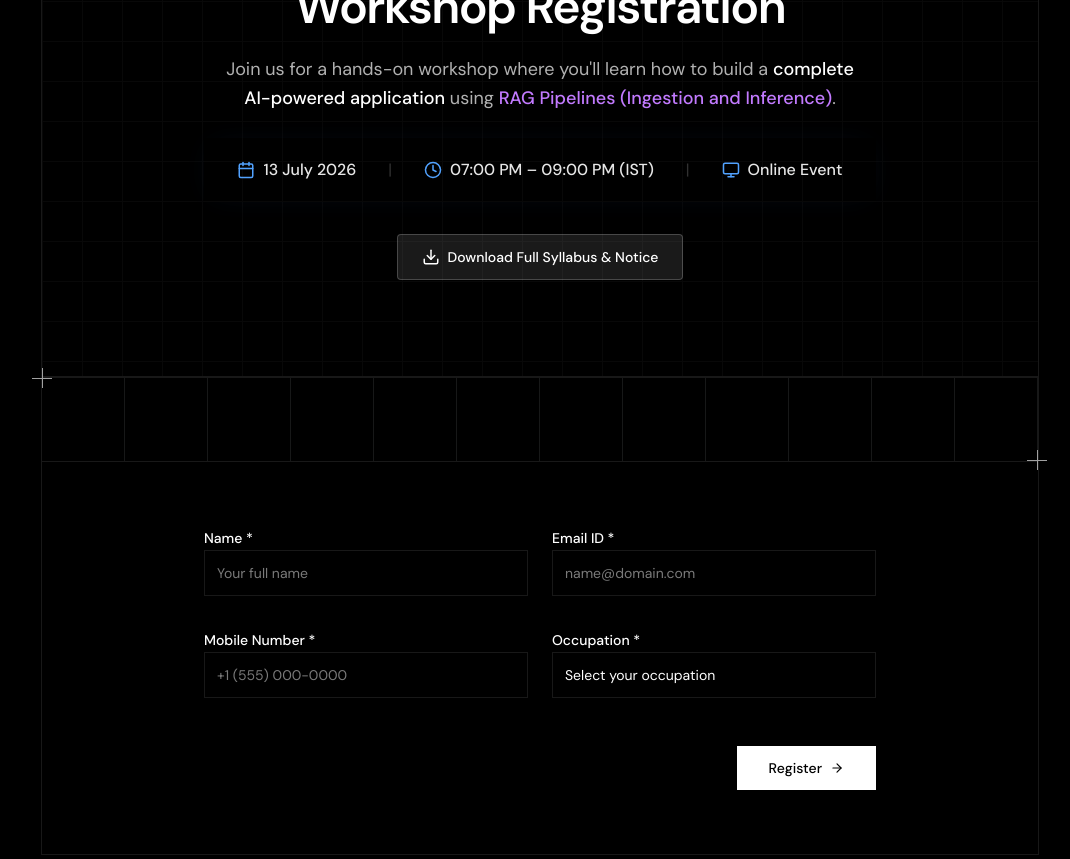
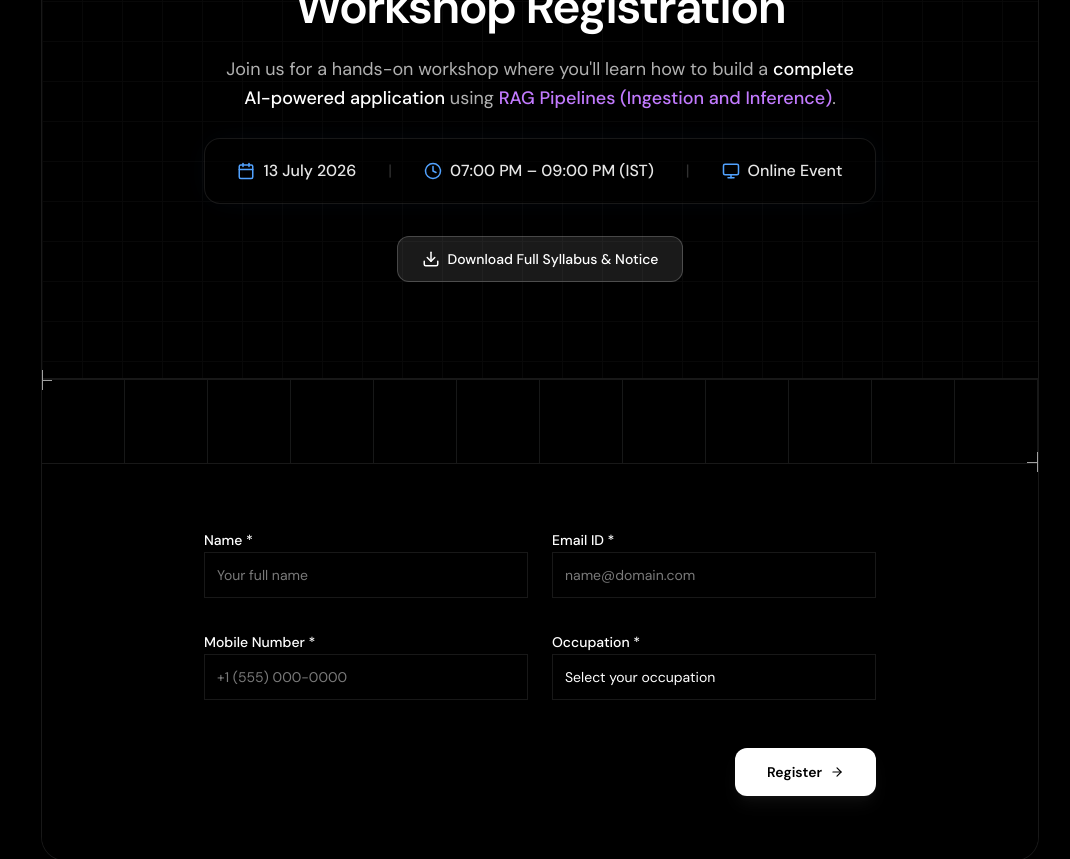
Before and after one commit to Mariganesh-S/creozen-portfolio-revamp, a React (Vite) app: page /workshop-form in a window 1280 px wide. Shown: the part 340-1199 px from the top of the page, without its empty margins (100-1170 px from the left). Built offline with nearby package versions, Linux system fonts and the light colour scheme; no server answers.

Commit message:
revamp the workshopform UI

```diff
--- a/src/pages/WorkshopForm.jsx
+++ b/src/pages/WorkshopForm.jsx
@@ -91,7 +91,18 @@ export const WorkshopForm = () => {
     }
 
     return (
-        <section className="animate-in fade-in duration-700 bg-(--bg-primary) max-w-(--content-max-width) mx-auto my-12 md:my-20 border border-(--guide-color)">
+            <section
+    className="
+        animate-in fade-in duration-700
+        bg-(--bg-primary)
+        max-w-(--content-max-width)
+        mx-auto
+        my-12 md:my-20
+        border border-(--guide-color)
+        rounded-3xl
+        overflow-hidden
+    "
+>
 
             <SEO
                 title="Workshop Registration | Creozen"
@@ -101,7 +112,17 @@ export const WorkshopForm = () => {
             />
 
             {/* --- Hero Section --- */}
-            <div className="relative py-24 px-6 md:px-12 border-b border-(--guide-color) overflow-hidden text-center">
+            <div
+    className="
+        relative
+        py-24
+        px-6 md:px-12
+        border-b border-(--guide-color)
+        overflow-hidden
+        text-center
+        rounded-t-3xl
+    "
+>
                 <div className="absolute inset-0 pointer-events-none opacity-[0.03]"
                      style={{ backgroundImage: 'linear-gradient(#fff 1px, transparent 1px), linear-gradient(90deg, #fff 1px, transparent 1px)', backgroundSize: '40px 40px' }}>
                 </div>
@@ -117,7 +138,23 @@ export const WorkshopForm = () => {
                         Join us for a hands-on workshop where you'll learn how to build a <span className="text-white font-medium">complete AI-powered application</span> using <span className="text-purple-400 font-medium">RAG Pipelines (Ingestion and Inference)</span>.
                     </p>
 
-                    <div className="flex flex-wrap items-center justify-center gap-4 md:gap-8 text-sm md:text-base p-5 mb-8 max-w-3xl mx-auto shadow-[0_0_30px_-10px_rgba(59,130,246,0.1)]">
+                    <div
+    className="
+        flex flex-wrap
+        items-center
+        justify-center
+        gap-4 md:gap-8
+        text-sm md:text-base
+        p-5
+        mb-8
+        max-w-3xl
+        mx-auto
+        bg-black/40
+        border border-(--guide-color)
+        rounded-2xl
+        shadow-[0_0_30px_-10px_rgba(59,130,246,0.1)]
+    "
+>
                         <span className="flex items-center gap-2 text-white/90 font-medium">
                             <FiCalendar className="text-blue-400 text-lg" /> 13 July 2026
                         </span>
@@ -134,7 +171,21 @@ export const WorkshopForm = () => {
                     <a
                         href={workshopPdf}
                         download="Workshop_Notice_Creozen.pdf"
-                        className="inline-flex items-center gap-2 bg-white/10 hover:bg-white/20 border border-white/20 text-white px-6 py-3 rounded text-sm font-medium transition-all duration-200 cursor-pointer"
+                        className="
+    inline-flex
+    items-center
+    gap-2
+    bg-white/10
+    hover:bg-white/20
+    border border-white/20
+    text-white
+    px-6 py-3
+    rounded-xl
+    text-sm
+    font-medium
+    transition-all duration-200
+    cursor-pointer
+"
                     >
                         <FiDownload className="text-lg" /> Download Full Syllabus & Notice
                     </a>
@@ -289,10 +340,25 @@ export const WorkshopForm = () => {
                             type="submit"
                             disabled={isSubmitting}
                             className={`
-                                group flex items-center gap-2 bg-white text-black px-8 py-3 text-sm font-medium
-                                transition-all duration-200
-                                ${isSubmitting ? 'opacity-70 cursor-not-allowed' : 'hover:bg-(--color-gray-200) cursor-pointer'}
-                            `}
+    group
+    flex
+    items-center
+    gap-2
+    bg-white
+    text-black
+    px-8
+    py-3.5
+    rounded-xl
+    text-sm
+    font-semibold
+    transition-all duration-200
+    shadow-lg shadow-white/5
+    ${
+        isSubmitting
+            ? 'opacity-70 cursor-not-allowed'
+            : 'hover:bg-(--color-gray-200) hover:scale-[1.02] cursor-pointer'
+    }
+`}
                         >
                             {isSubmitting ? (
                                 <>
```
